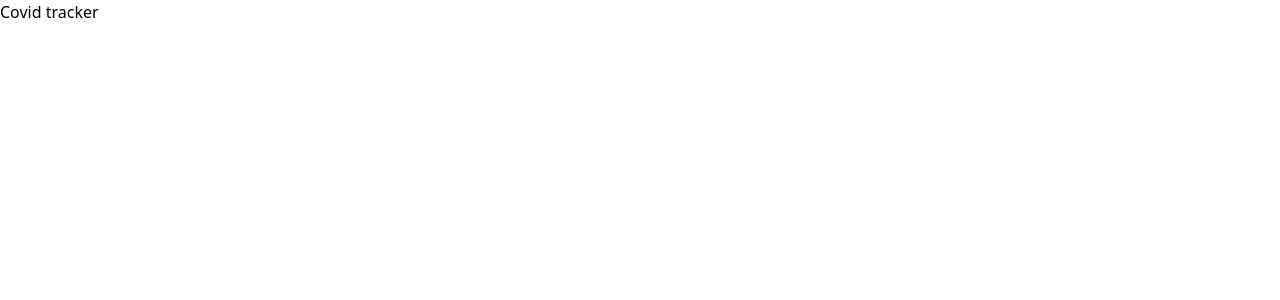
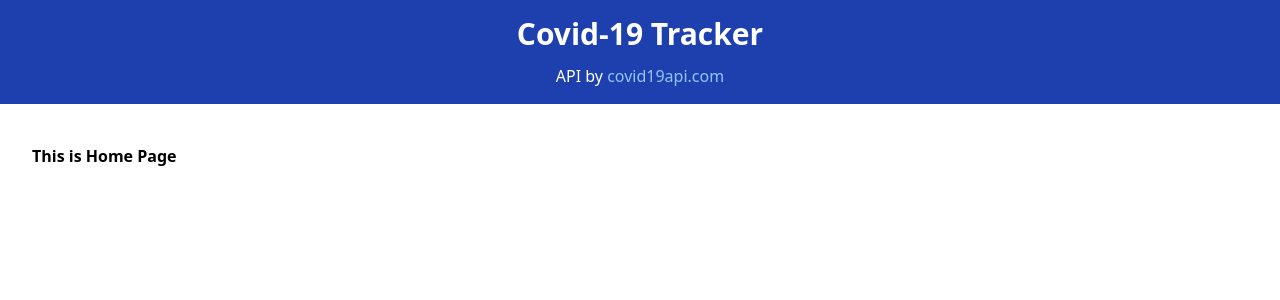
Before and after one commit to meraz007/Covid-Tracker, a Vue app: page / in a window 1280 px wide. Shown: the top 300 px of the page. Built offline with nearby package versions, Linux system fonts and the light colour scheme.

Commit message:
creating header

```diff
--- a/package.json
+++ b/package.json
@@ -8,6 +8,7 @@
     "lint": "vue-cli-service lint"
   },
   "dependencies": {
+    "@fortawesome/fontawesome-free": "^5.15.4",
     "@tailwindcss/postcss7-compat": "^2.2.17",
     "autoprefixer": "^9",
     "core-js": "^3.6.5",
--- a/src/App.vue
+++ b/src/App.vue
@@ -1,7 +1,19 @@
 <template>
+<Header/>
+<div class="container">
+  <router-view />
+</div>
+</template>
 
-  <router-view />
-</template>
+<script>
+import Header from './components/Header.vue'
+export default {
+  components:{
+    Header
+  }
+
+}
+</script>
 
 <style>
 
--- /dev/null
+++ b/src/components/Header.vue
@@ -0,0 +1,17 @@
+<template>
+  <header class="text-center bg-blue-800 text-white p-4 mb-10">
+      <h1 class="text-3xl font-bold mb-3"><i class="fas fa-viruses"></i>Covid-19 Tracker</h1>
+
+      <p>API by <a class="text-blue-300" target="_blank"  href="https://covid19api.com/">covid19api.com</a></p>
+  </header>
+</template>
+
+<script>
+export default {
+
+}
+</script>
+
+<style>
+
+</style>
--- a/src/views/Home.vue
+++ b/src/views/Home.vue
@@ -1,6 +1,6 @@
 <template>
   <div class="home">
-    <h1>Covid tracker</h1>
+    <h1 class="font-bold">This is Home Page</h1>
   </div>
 </template>
 
--- a/tailwind.config.js
+++ b/tailwind.config.js
@@ -3,6 +3,10 @@ module.exports = {
   darkMode: false, // or 'media' or 'class'
   theme: {
     extend: {},
+    container:{
+      center:true,
+      padding:'2rem',
+    },
   },
   variants: {
     extend: {},
```
Also changed, not shown: 1 other file (tests, documents, lock files or other folders).
